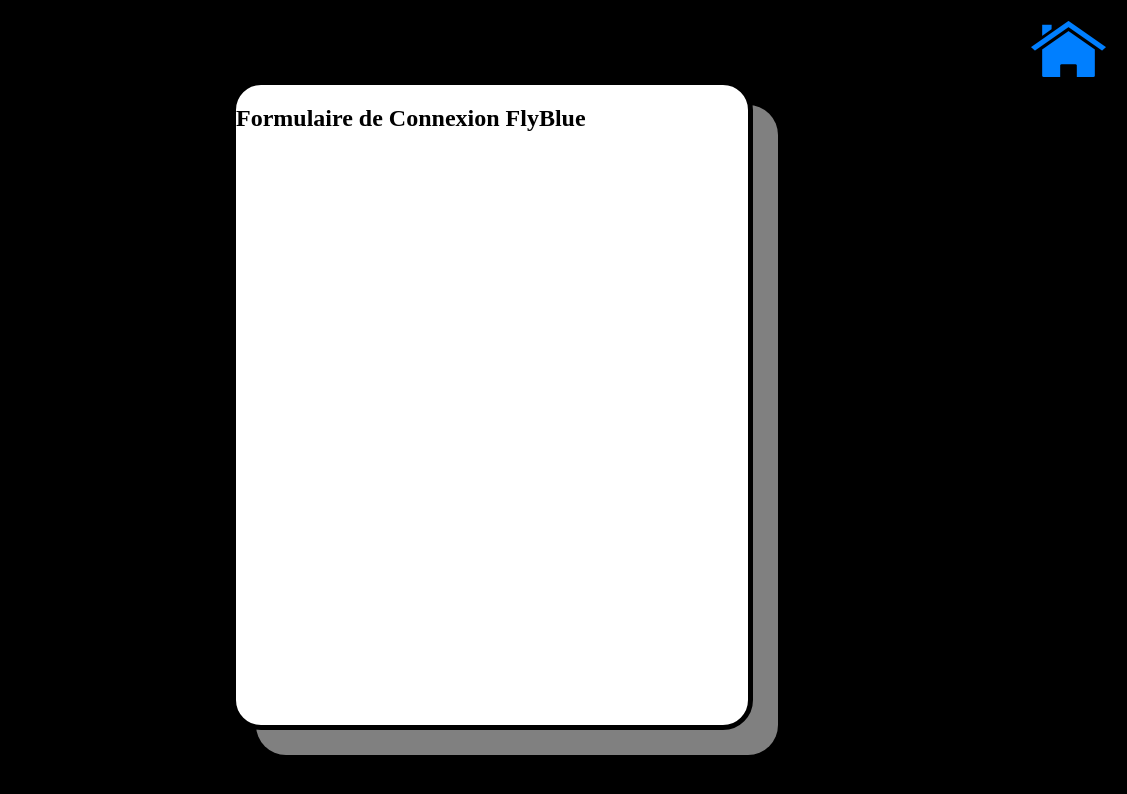
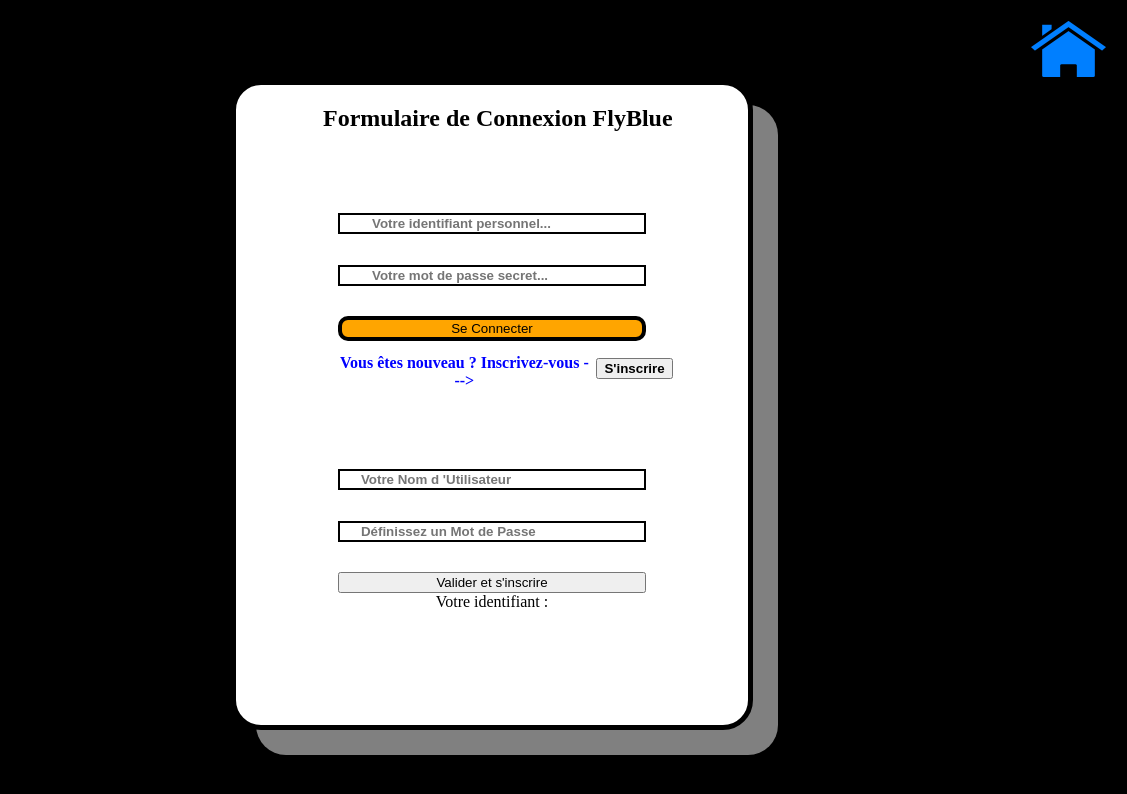
Before and after one commit to Art-Dev16/FlyBlueconnect, a plain HTML site: page index.html in a window 1280 px wide. Shown: the full height of the page, 153-1280 px from the left. Drawn offline with Linux system fonts and the light colour scheme.

Commit message:
Add files via upload

```diff
--- a/index.html
+++ b/index.html
@@ -13,12 +13,57 @@
 	<div class="div_rect">
 
 		<h2 class="titre_form">Formulaire de Connexion FlyBlue</h2>
-		<form>
+		<form class="formco">
+			<div class="form_rect">
+
+				<input type="text" name="identifiant" id="identifiant" placeholder="        Votre identifiant personnel..." required>
+
+				<input type="password" name="mdp" id="mdp" placeholder="        Votre mot de passe secret..." required>
+
+				<button name="seco" class="seco" id="seco" > Se Connecter </button>
+
+				<span class="new">
+					<b>
+						Vous êtes nouveau ? Inscrivez-vous --->
+					</b>
+				</span>
+
+				<button class="sinscrire" id="sinscrire">
+					<b>
+						S'inscrire
+					</b>
+				</button>
+			</div>
+
+		</form>
+
+
+
+		<form class="formnew">
+			<div class="formnew_rect">
+
+				<input type="text" name="nom" id="nom" placeholder="     Votre Nom d 'Utilisateur" required>
+				<input type="password" name="psswrd" id="psswrd" placeholder="     Définissez un Mot de Passe" max="10" min="4" required>
+				<button class="validnew" onclick="defnewid()">
+					Valider et s'inscrire
+				</button>
+
+				<span class="affid" id="affid">
+					Votre identifiant :
+
+
+				</span>
+				<span class="affid2" id="affid2">
+
+
+
+				</span>
+			</div>
 
 		</form>
 	</div>
 
 
-
+	<script type="text/javascript" src="main.js"></script>
 </body>
 </html>
--- /dev/null
+++ b/main.js
@@ -0,0 +1,26 @@
+var min=1;
+var max=1000;
+
+
+
+function defnewid() {
+
+
+	var nmal = Math.floor(Math.random() * (max - min)) + min;
+	alphabet = ['','a','b','c','d','e','f','g','h','i','j','k','l','m','n','o','p','q','r','s','t','u','v','w','x','y','z'];
+
+	random = Math.ceil(Math.random() * 25);
+	random2 = Math.ceil(Math.random() * 25);
+	random3 = Math.ceil(Math.random() * 25);
+	random4 = Math.ceil(Math.random() * 25);
+
+
+	var lettre_aleatoire = alphabet[random];
+	var lettre_aleatoire2 = alphabet[random2];
+	var lettre_aleatoire3 = alphabet[random3];
+	var lettre_aleatoire4 = alphabet[random4];
+
+
+	var monid = nmal + lettre_aleatoire + lettre_aleatoire2 + lettre_aleatoire3 + lettre_aleatoire4 ;
+	document.getElementById("affid2").innerHTML = monid;
+	}
--- a/style.css
+++ b/style.css
@@ -19,6 +19,8 @@
 
 h2.titre_form{
 	color: black;
+	position: absolute;
+	left: 17%;
 
 }
 
@@ -41,3 +43,70 @@
 
 
 }
+
+
+div.form_rect{
+	position: absolute;
+	display: flex;
+	justify-content: center;
+	flex-direction: column;
+	text-align: center;
+	width: 60%;
+	top: 20%;
+	left: 20%;
+
+}
+
+div.form_rect input{
+	margin-bottom: 10%;
+	border: 2px solid black;
+	font-size: 10pt;
+	font-weight: bold;
+
+}
+
+button.seco{
+	background-color: orange;
+	border : 4px solid black;
+	border-radius: 10px;
+
+}
+
+button.seco:hover{
+	border-radius: 25px;
+	background-color: darkorange;
+}
+
+span.new{
+	margin-top: 4%;
+	margin-right: 18%;
+	color: blue;
+}
+
+button.sinscrire{
+	position: absolute;
+	margin-left: 84%;
+	margin-top: 44%;
+
+}
+
+div.formnew_rect{
+	position: absolute;
+	display: flex;
+	justify-content: center;
+	flex-direction: column;
+	text-align: center;
+	width: 60%;
+	top: 60%;
+	left: 20%;
+
+}
+
+
+div.formnew_rect input{
+	margin-bottom: 10%;
+	border: 2px solid black;
+	font-size: 10pt;
+	font-weight: bold;
+
+}
```
